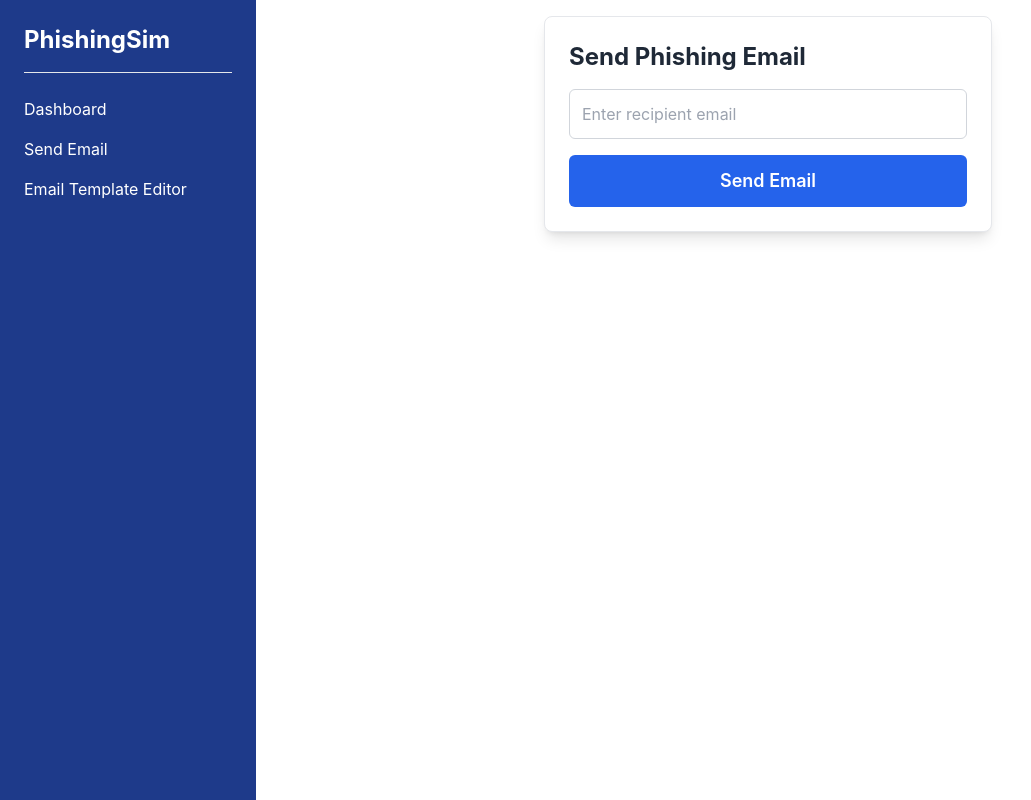
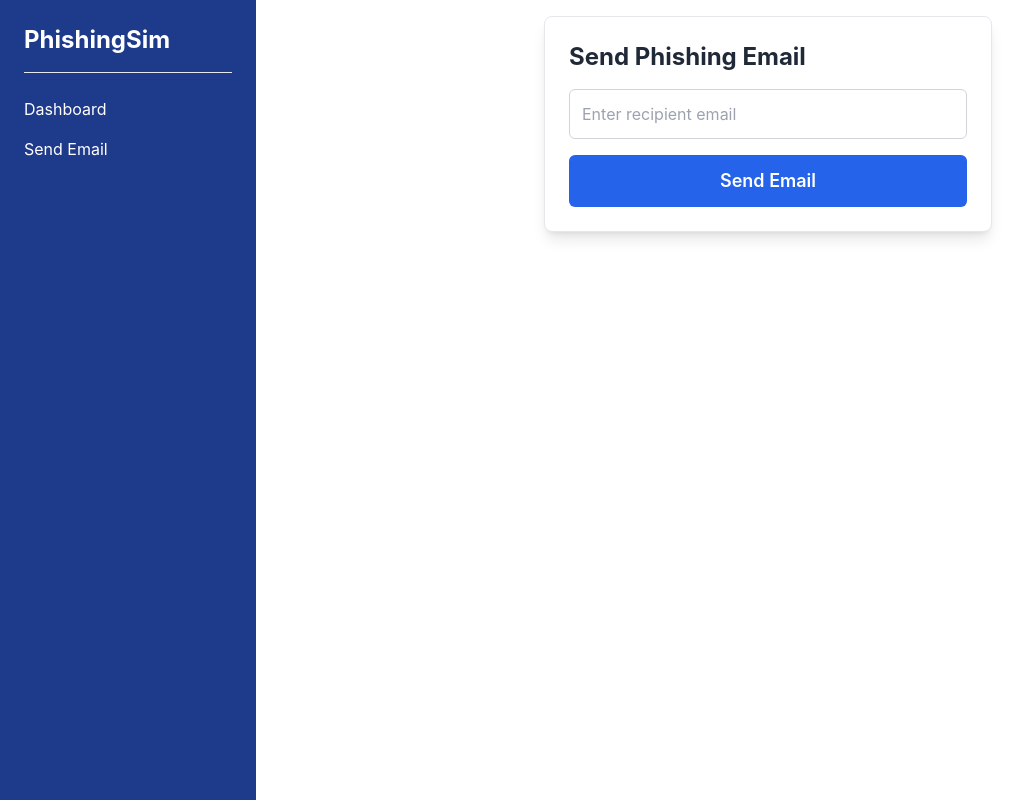
Before and after one commit to hizanrahman/Final-year-project, a React (Create React App) app in the folder phishing-sim/phishing-sim-ui/: page /send-email in a window 1280 px wide. Shown: the whole page, without its empty margins (0-1031 px from the left). Built offline with nearby package versions, Linux system fonts and the light colour scheme.

Commit message:
Update Sidebar.jsx

```diff
--- a/phishing-sim/phishing-sim-ui/src/components/Sidebar.jsx
+++ b/phishing-sim/phishing-sim-ui/src/components/Sidebar.jsx
@@ -7,7 +7,7 @@ const Sidebar = () => {
       <nav className="flex flex-col space-y-4">
         <Link to="/dashboard" className="hover:text-blue-300 transition">Dashboard</Link>
         <Link to="/send-email" className="hover:text-blue-300 transition">Send Email</Link>
-        <Link to="/email-template-editor">Email Template Editor</Link>
+
 
 
       </nav>
```
